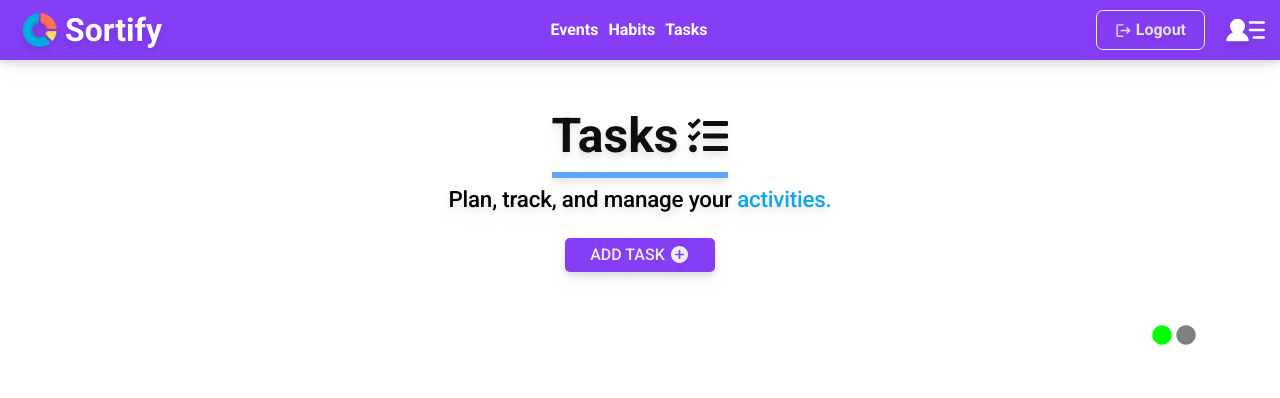
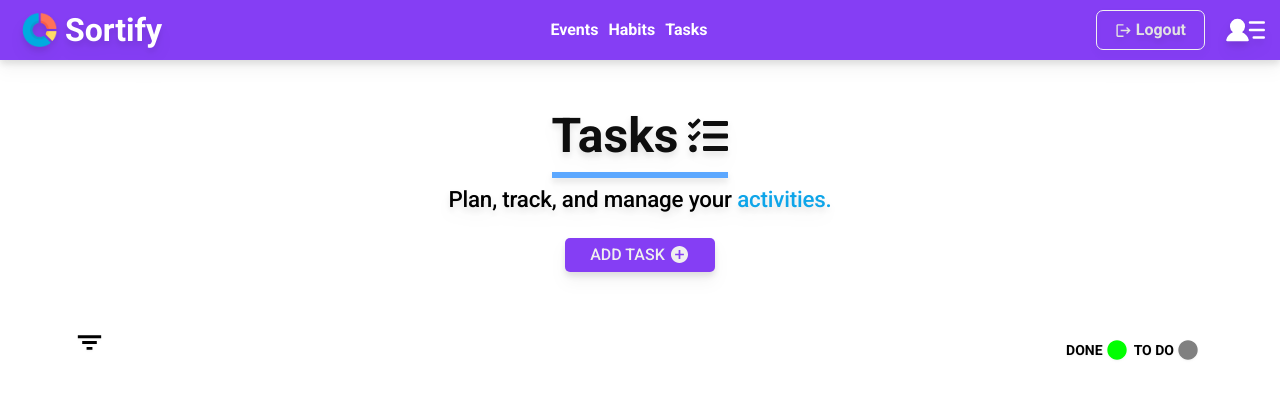
Before and after one commit to Prostecki/Sortify, a React (Vite) app: page /tasks in a window 1280 px wide. Shown: the top 398 px of the page. Built offline with nearby package versions, Linux system fonts and the light colour scheme; sample sign-in values are in the browser's storage.

Commit message:
Created deleteTask +  status functions. Added to the UI and styled. Works.

```diff
--- a/src/App.css
+++ b/src/App.css
@@ -361,14 +361,14 @@
 
 .each-task-container {
   display: grid;
-  grid-template-columns: 2fr 2fr 2fr 2fr 0.3fr;
+  grid-template-columns: 2fr 2fr 2fr 2fr 0.3fr 0.3fr;
   align-items: center;
   gap: 2rem;
   padding: 1.5rem;
   box-shadow: 0 10px 8px rgba(0, 0, 0, 0.04), 0 4px 3px rgba(0, 0, 0, 0.1);
 }
 
-/* Detta med white-space är PROMPT. Hitta ingen annan lösning. Vet inte vad > div gör riktigt heller.Det får duga tillsvidare */
+/* Detta med white-space är PROMPT. Hitta ingen annan lösning. Vet inte vad > div gör riktigt heller. Det får duga tillsvidare */
 
 .each-task-container > div {
   white-space: nowrap;
@@ -376,7 +376,6 @@
 }
 
 .each-task-container:hover {
-  background-color: rgb(133, 62, 244);
   color: white;
   transition: 0.3s;
   transform: scale(1.02);
@@ -389,6 +388,52 @@
   align-items: center;
 }
 
+.completed {
+  background-color: rgb(75, 192, 33);
+  color: white;
+}
+
+.incomplete {
+  background-color: rgb(90, 90, 90);
+  color: white;
+}
+
+.filtering-container {
+  display: flex;
+  gap: 1rem;
+}
+
+.filtering-container-2 {
+  display: flex;
+}
+
+.filtering-select {
+  font-size: 0.9rem;
+  font-weight: 500;
+  outline: none;
+  cursor: pointer;
+}
+
+.status-container {
+  display: flex;
+  justify-content: end;
+  align-items: end;
+  gap: 7px;
+  margin-right: 10px;
+}
+
+@media only screen and (max-width: 700px) {
+  .filtering-container {
+    flex-direction: column;
+    margin-top: 1rem;
+  }
+  .filtering-container-2 {
+    display: block;
+  }
+}
+
+/* HABITS */
+
 .habit-priority {
   transition: 0.2s;
 }
--- a/src/components/todos/TodoForm.jsx
+++ b/src/components/todos/TodoForm.jsx
@@ -65,7 +65,6 @@ export default function TodoForm({ showForm, updatedTasks }) {
         <select
           className="text-center uppercase font-semibold bg-gray-100 p-2 cursor-pointer drop-shadow-sm"
           name="category"
-          id="categories"
           required
           value={category}
           onChange={(e) => setCategory(e.target.value)}
--- a/src/components/todos/TodoList.jsx
+++ b/src/components/todos/TodoList.jsx
@@ -1,17 +1,40 @@
 import { SlOptions } from "react-icons/sl";
 import { FaCircle } from "react-icons/fa";
+import { FaRedo } from "react-icons/fa";
+import { IoIosCheckmarkCircle } from "react-icons/io";
+import TodoFiltering from "./TodoFiltering";
+import { MdDelete } from "react-icons/md";
 
-export default function TodoList({ tasks }) {
+export default function TodoList({ tasks, status, deleteTask }) {
   return (
     <div className="all-tasks-container">
-      <div className="flex gap-1 justify-end mr-3">
-        <FaCircle size={20} color="lime" />
-        <FaCircle size={20} color="gray" />
+      <div className="flex justify-between">
+        <div className="filtering-container-2">
+          <TodoFiltering />
+        </div>
+        <div className="status-container">
+          <h1 className="flex gap-1 items-center text-sm font-semibold drop-shadow-sm">
+            DONE <FaCircle size={20} color="lime" />
+          </h1>
+          <h1 className="flex gap-1 items-center text-sm font-semibold drop-shadow-sm">
+            TO DO <FaCircle size={20} color="gray" />
+          </h1>
+        </div>
       </div>
       {tasks.map((task) => (
-        <div className="each-task-container" key={task.id}>
+        <div
+          className={`each-task-container ${
+            task.status ? "completed" : "incomplete"
+          }`}
+          key={task.id}
+        >
           <div>
-            <h1 className="text-xl font-medium drop-shadow-sm">Activity</h1>
+            <h1
+              className="text-xl font-medium drop-shadow-sm
+"
+            >
+              Activity
+            </h1>
             <h1> {task.title} </h1>
           </div>
 
@@ -29,8 +52,16 @@ export default function TodoList({ tasks }) {
             <h1>{task.category}</h1>
           </div>
 
-          <button>
-            <SlOptions size={20} />
+          <button onClick={() => status(task.id)}>
+            {task.status ? (
+              <FaRedo size={20} />
+            ) : (
+              <IoIosCheckmarkCircle size={25} />
+            )}
+          </button>
+
+          <button onClick={() => deleteTask(task.id)}>
+            <MdDelete size={25} color={task.status ? "white" : "lightblue"} />
           </button>
         </div>
       ))}
--- a/src/pages/TasksPage.jsx
+++ b/src/pages/TasksPage.jsx
@@ -16,6 +16,20 @@ export default function TasksPage() {
     setTasks(updatedTasksArray);
     setItemL("tasks", updatedTasksArray);
     setIsVisible(false);
+  };
+
+  const statusCheck = (id) => {
+    const updatedTasks = tasks.map((task) =>
+      task.id === id ? { ...task, status: !task.status } : task
+    );
+    setTasks(updatedTasks);
+    setItemL("tasks", updatedTasks);
+  };
+
+  const deleteTask = (id) => {
+    const allTasks = tasks.filter((task) => task.id !== id);
+    setTasks(allTasks);
+    setItemL("tasks", allTasks);
   };
 
   function showForm() {
@@ -41,7 +55,7 @@ export default function TasksPage() {
         ) : (
           <TodoForm showForm={showForm} updatedTasks={updatedTasks} />
         )}
-        <TodoList tasks={tasks} />
+        <TodoList tasks={tasks} status={statusCheck} deleteTask={deleteTask} />
       </div>
     </>
   );
```
